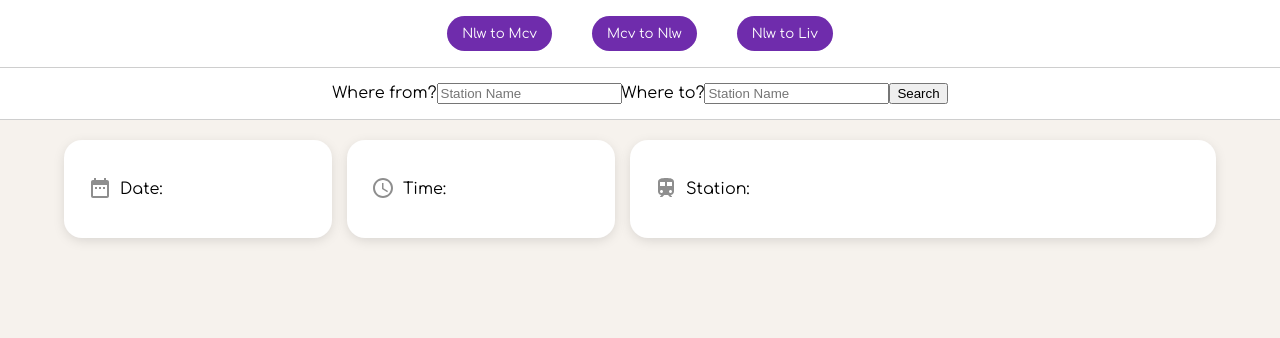
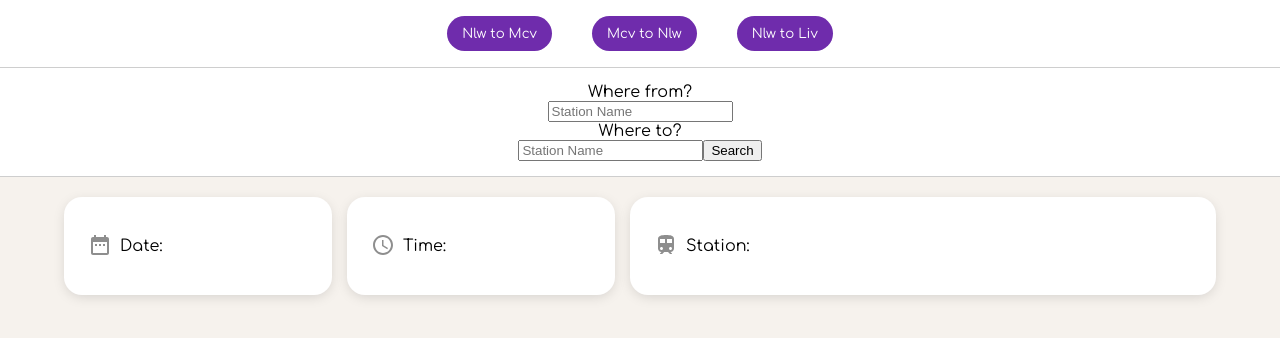
Before and after one commit to kieranphilipbrown/train-times-app, a React (Create React App) app: page / in a window 1280 px wide. Shown: the top 338 px of the page. Built offline with nearby package versions, Linux system fonts and the light colour scheme.

Commit message:
Label display block

```diff
--- a/src/components/TrainList.js
+++ b/src/components/TrainList.js
@@ -82,10 +82,10 @@ class TrainList extends React.Component {
 
 					<SearchContainer>
 						<form onSubmit={this.handleSubmit}>
-							<label htmlFor="stationfrom">Where from?</label>
+							<label style={{display: 'block'}} htmlFor="stationfrom">Where from?</label>
 							<input id="stationfrom" type="text" placeholder="Station Name" value={this.state.stationFrom} onChange={this.handleFromChange} />
 
-							<label htmlFor="stationto">Where to?</label>
+							<label style={{display: 'block'}} htmlFor="stationto">Where to?</label>
 							<input id="stationto" type="text" placeholder="Station Name" value={this.state.stationTo} onChange={this.handleToChange} />
 							<button>Search</button>
 						</form>
```
